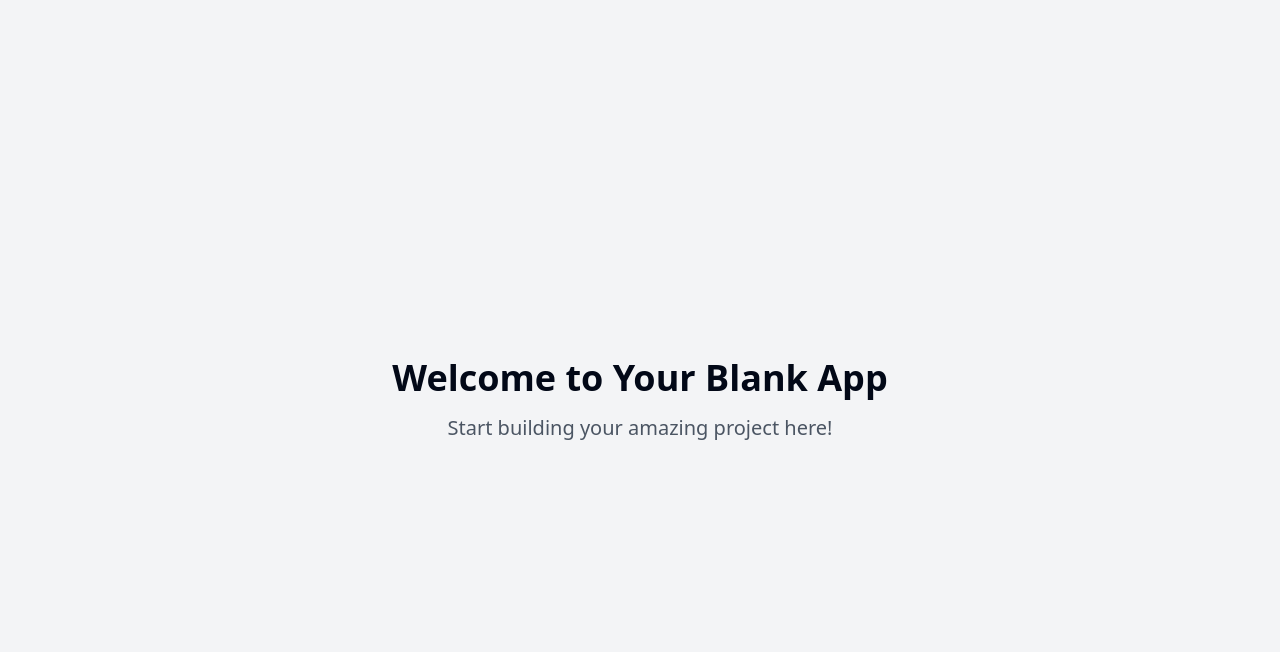
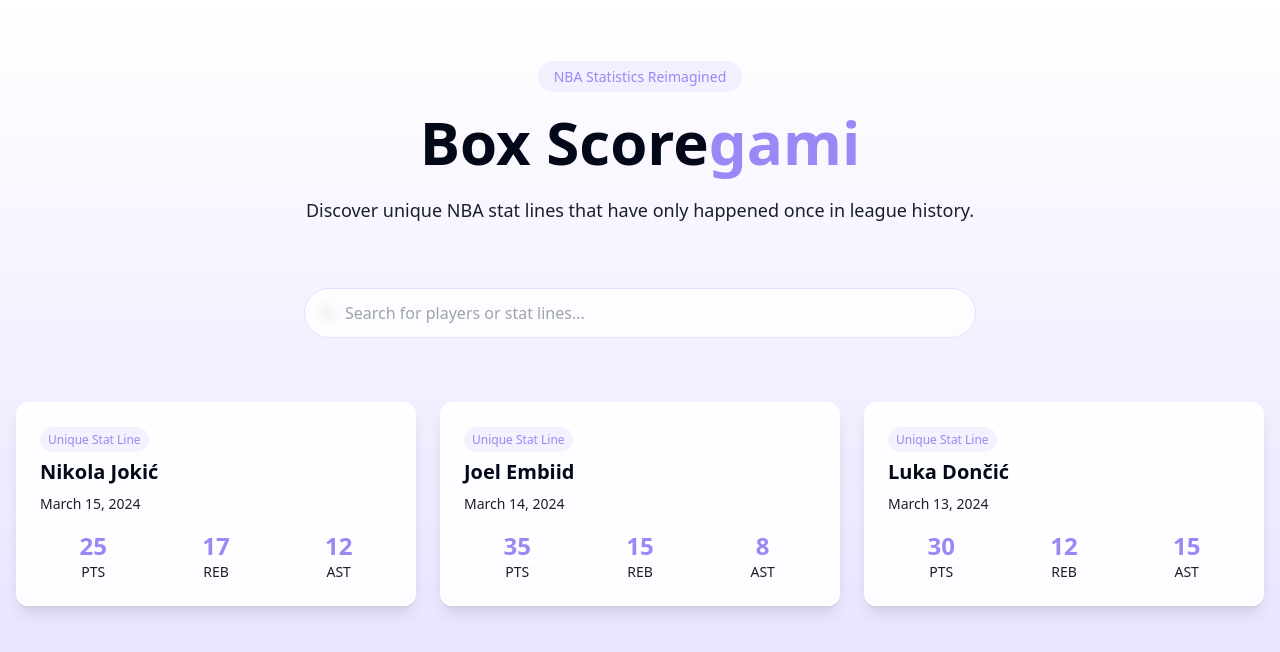
Before and after one commit to alnepie/boxscorigami-stats-wonders, a React (Vite) app: page / in a window 1280 px wide. Shown: the top 652 px of the page. Built offline with nearby package versions, Linux system fonts and the light colour scheme.

Commit message:
Create Boxscorigami website
Implement initial setup for the Boxscorigami website, inspired by nflscorigami.com, focusing on unique NBA statlines.

```diff
--- a/package.json
+++ b/package.json
@@ -45,6 +45,7 @@
     "cmdk": "^1.0.0",
     "date-fns": "^3.6.0",
     "embla-carousel-react": "^8.3.0",
+    "framer-motion": "^12.4.7",
     "input-otp": "^1.2.4",
     "lucide-react": "^0.462.0",
     "next-themes": "^0.3.0",
--- /dev/null
+++ b/src/components/Search.tsx
@@ -0,0 +1,23 @@
+
+import { Search as SearchIcon } from "lucide-react";
+import { motion } from "framer-motion";
+
+export const Search = () => {
+  return (
+    <motion.div
+      initial={{ opacity: 0 }}
+      animate={{ opacity: 1 }}
+      transition={{ duration: 0.5, delay: 0.2 }}
+      className="relative w-full max-w-2xl mx-auto"
+    >
+      <div className="relative">
+        <SearchIcon className="absolute left-4 top-1/2 transform -translate-y-1/2 text-muted-foreground h-4 w-4" />
+        <input
+          type="text"
+          placeholder="Search for players or stat lines..."
+          className="w-full pl-10 pr-4 py-3 rounded-full bg-white/80 backdrop-blur-sm border border-muted focus:outline-none focus:ring-2 focus:ring-primary/50 transition-all duration-300"
+        />
+      </div>
+    </motion.div>
+  );
+};
--- /dev/null
+++ b/src/components/StatCard.tsx
@@ -0,0 +1,45 @@
+
+import { motion } from "framer-motion";
+
+interface StatCardProps {
+  player: string;
+  date: string;
+  points: number;
+  rebounds: number;
+  assists: number;
+}
+
+export const StatCard = ({ player, date, points, rebounds, assists }: StatCardProps) => {
+  return (
+    <motion.div
+      initial={{ opacity: 0, y: 20 }}
+      animate={{ opacity: 1, y: 0 }}
+      transition={{ duration: 0.5 }}
+      className="bg-card backdrop-blur-sm rounded-xl p-6 shadow-lg hover:shadow-xl transition-all duration-300"
+    >
+      <div className="space-y-4">
+        <div className="space-y-2">
+          <span className="text-xs font-medium text-primary px-2 py-1 bg-primary/10 rounded-full">
+            Unique Stat Line
+          </span>
+          <h3 className="text-xl font-semibold text-foreground">{player}</h3>
+          <p className="text-sm text-muted-foreground">{date}</p>
+        </div>
+        <div className="grid grid-cols-3 gap-4">
+          <div className="text-center">
+            <p className="text-2xl font-bold text-primary">{points}</p>
+            <p className="text-sm text-muted-foreground">PTS</p>
+          </div>
+          <div className="text-center">
+            <p className="text-2xl font-bold text-primary">{rebounds}</p>
+            <p className="text-sm text-muted-foreground">REB</p>
+          </div>
+          <div className="text-center">
+            <p className="text-2xl font-bold text-primary">{assists}</p>
+            <p className="text-sm text-muted-foreground">AST</p>
+          </div>
+        </div>
+      </div>
+    </motion.div>
+  );
+};
--- a/src/pages/Index.tsx
+++ b/src/pages/Index.tsx
@@ -1,11 +1,61 @@
-// Update this page (the content is just a fallback if you fail to update the page)
+
+import { Search } from "@/components/Search";
+import { StatCard } from "@/components/StatCard";
+import { motion } from "framer-motion";
 
 const Index = () => {
+  // Example data - in a real app, this would come from an API
+  const statLines = [
+    {
+      player: "Nikola Jokić",
+      date: "March 15, 2024",
+      points: 25,
+      rebounds: 17,
+      assists: 12,
+    },
+    {
+      player: "Joel Embiid",
+      date: "March 14, 2024",
+      points: 35,
+      rebounds: 15,
+      assists: 8,
+    },
+    {
+      player: "Luka Dončić",
+      date: "March 13, 2024",
+      points: 30,
+      rebounds: 12,
+      assists: 15,
+    },
+  ];
+
   return (
-    <div className="min-h-screen flex items-center justify-center bg-gray-100">
-      <div className="text-center">
-        <h1 className="text-4xl font-bold mb-4">Welcome to Your Blank App</h1>
-        <p className="text-xl text-gray-600">Start building your amazing project here!</p>
+    <div className="min-h-screen bg-gradient-to-b from-background to-muted">
+      <div className="container mx-auto px-4 py-16 space-y-16">
+        <motion.div
+          initial={{ opacity: 0, y: 20 }}
+          animate={{ opacity: 1, y: 0 }}
+          transition={{ duration: 0.5 }}
+          className="text-center space-y-6"
+        >
+          <span className="px-4 py-1.5 bg-primary/10 text-primary rounded-full text-sm font-medium">
+            NBA Statistics Reimagined
+          </span>
+          <h1 className="text-4xl md:text-6xl font-bold text-foreground">
+            Box Score<span className="text-primary">gami</span>
+          </h1>
+          <p className="text-lg text-muted-foreground max-w-2xl mx-auto">
+            Discover unique NBA stat lines that have only happened once in league history.
+          </p>
+        </motion.div>
+
+        <Search />
+
+        <div className="grid grid-cols-1 md:grid-cols-2 lg:grid-cols-3 gap-6">
+          {statLines.map((stat, index) => (
+            <StatCard key={index} {...stat} />
+          ))}
+        </div>
       </div>
     </div>
   );
--- a/tailwind.config.ts
+++ b/tailwind.config.ts
@@ -1,3 +1,4 @@
+
 import type { Config } from "tailwindcss";
 
 export default {
@@ -12,85 +13,68 @@ export default {
   theme: {
     container: {
       center: true,
-			padding: '2rem',
+      padding: "2rem",
       screens: {
-				'2xl': '1400px'
-			}
+        "2xl": "1400px",
+      },
     },
     extend: {
       colors: {
-				border: 'hsl(var(--border))',
-				input: 'hsl(var(--input))',
-				ring: 'hsl(var(--ring))',
-				background: 'hsl(var(--background))',
-				foreground: 'hsl(var(--foreground))',
+        border: "hsl(var(--border))",
+        input: "hsl(var(--input))",
+        ring: "hsl(var(--ring))",
+        background: "hsl(var(--background))",
+        foreground: "hsl(var(--foreground))",
         primary: {
-					DEFAULT: 'hsl(var(--primary))',
-					foreground: 'hsl(var(--primary-foreground))'
+          DEFAULT: "#9b87f5",
+          foreground: "#ffffff",
         },
         secondary: {
-					DEFAULT: 'hsl(var(--secondary))',
-					foreground: 'hsl(var(--secondary-foreground))'
+          DEFAULT: "#7E69AB",
+          foreground: "#ffffff",
         },
         destructive: {
-					DEFAULT: 'hsl(var(--destructive))',
-					foreground: 'hsl(var(--destructive-foreground))'
+          DEFAULT: "hsl(var(--destructive))",
+          foreground: "hsl(var(--destructive-foreground))",
         },
         muted: {
-					DEFAULT: 'hsl(var(--muted))',
-					foreground: 'hsl(var(--muted-foreground))'
+          DEFAULT: "#E5DEFF",
+          foreground: "#1A1F2C",
         },
         accent: {
-					DEFAULT: 'hsl(var(--accent))',
-					foreground: 'hsl(var(--accent-foreground))'
-				},
-				popover: {
-					DEFAULT: 'hsl(var(--popover))',
-					foreground: 'hsl(var(--popover-foreground))'
+          DEFAULT: "#D6BCFA",
+          foreground: "#1A1F2C",
         },
         card: {
-					DEFAULT: 'hsl(var(--card))',
-					foreground: 'hsl(var(--card-foreground))'
+          DEFAULT: "rgba(255, 255, 255, 0.9)",
+          foreground: "#1A1F2C",
         },
-				sidebar: {
-					DEFAULT: 'hsl(var(--sidebar-background))',
-					foreground: 'hsl(var(--sidebar-foreground))',
-					primary: 'hsl(var(--sidebar-primary))',
-					'primary-foreground': 'hsl(var(--sidebar-primary-foreground))',
-					accent: 'hsl(var(--sidebar-accent))',
-					'accent-foreground': 'hsl(var(--sidebar-accent-foreground))',
-					border: 'hsl(var(--sidebar-border))',
-					ring: 'hsl(var(--sidebar-ring))'
-				}
-			},
-			borderRadius: {
-				lg: 'var(--radius)',
-				md: 'calc(var(--radius) - 2px)',
-				sm: 'calc(var(--radius) - 4px)'
       },
       keyframes: {
-				'accordion-down': {
-					from: {
-						height: '0'
+        "fade-up": {
+          "0%": {
+            opacity: "0",
+            transform: "translateY(10px)",
           },
-					to: {
-						height: 'var(--radix-accordion-content-height)'
-					}
+          "100%": {
+            opacity: "1",
+            transform: "translateY(0)",
           },
-				'accordion-up': {
-					from: {
-						height: 'var(--radix-accordion-content-height)'
         },
-					to: {
-						height: '0'
-					}
-				}
+        "fade-in": {
+          "0%": {
+            opacity: "0",
+          },
+          "100%": {
+            opacity: "1",
+          },
+        },
       },
       animation: {
-				'accordion-down': 'accordion-down 0.2s ease-out',
-				'accordion-up': 'accordion-up 0.2s ease-out'
-			}
-		}
+        "fade-up": "fade-up 0.5s ease-out",
+        "fade-in": "fade-in 0.3s ease-out",
+      },
+    },
   },
   plugins: [require("tailwindcss-animate")],
 } satisfies Config;
```
Also changed, not shown: 1 other file (tests, documents, lock files or other folders). Lines whose indentation alone changed are shown as unchanged.
